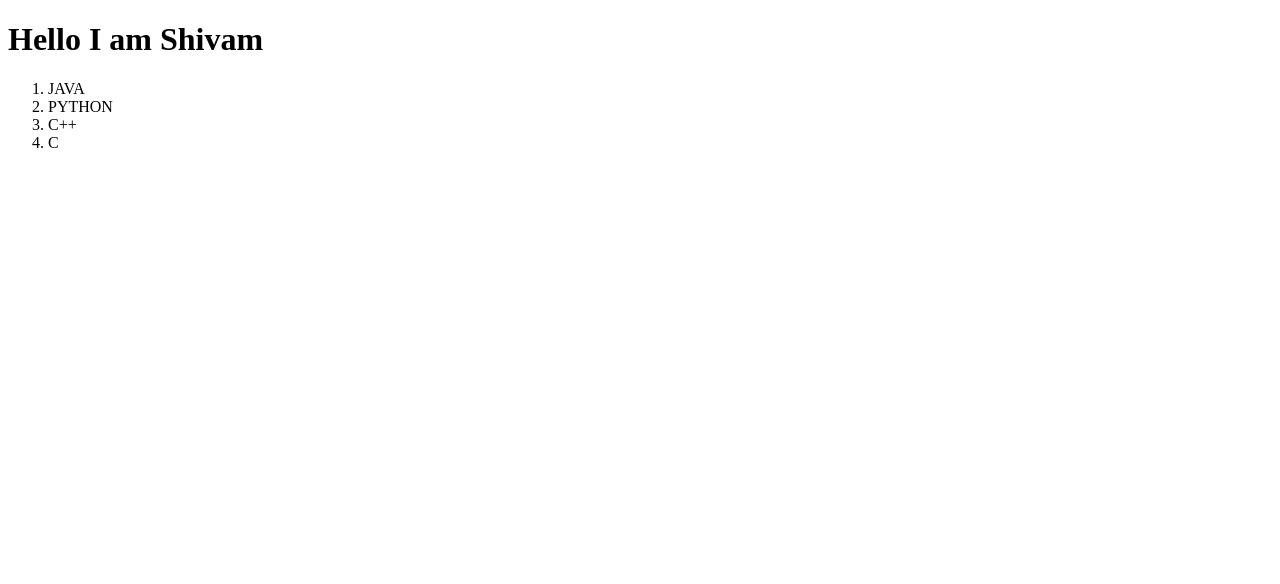
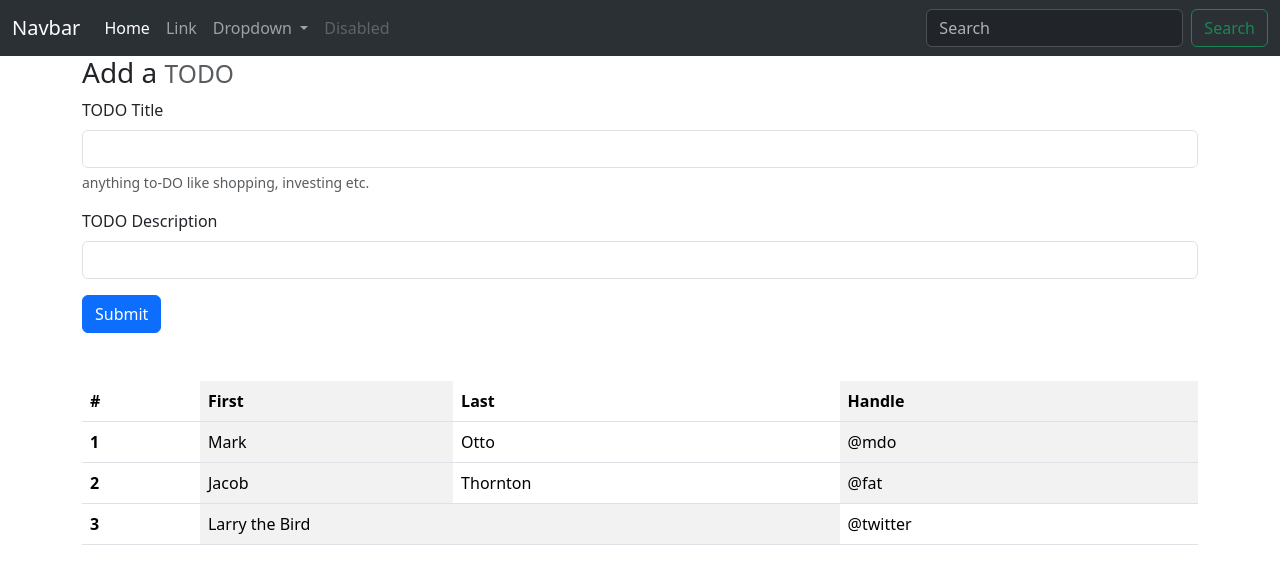
Before and after one commit to shivamnath027/Todo-List, a Flask app: page / in a window 1280 px wide. Shown: the top 584 px of the page. Run offline with Flask 3, Linux system fonts and the light colour scheme.

Commit message:
CODE WITH _ FLASK

```diff
--- a/app.py
+++ b/app.py
@@ -1,6 +1,22 @@
 from flask import Flask #import Flask module from flask package
 from flask import render_template #import render_template from flask package
+from flask_sqlalchemy import SQLAlchemy
+from datetime import datetime
+
 app = Flask(__name__)
+app.config['SQLALCHEMY_DATABASE_URI'] = "sqlite:///todo.db"
+app.config['SQLALCHEMY_TRACK_MODIFICATIONS'] = False
+db = SQLAlchemy(app)
+
+class Todo(db.Model):
+    sno = db.Column(db.Integer,primary_key=True)
+    title = db.Column(db.String(200),nullable=False)
+    desc = db.Column(db.String(500),nullable=False)
+    date_created = db.Column(db.DateTime,default= datetime.utcnow)
+
+    def __repr__(self) -> str:
+        return f"{self.sno} - {self.title}"
+
 @app.route('/')
 def hello_world():
     # return '<p>Hello world<p>'
--- a/templates/index.html
+++ b/templates/index.html
@@ -1,17 +1,114 @@
-<!DOCTYPE html>
+<!doctype html>
 <html lang="en">
-<head>
-    <meta charset="UTF-8">
-    <meta name="viewport" content="width=device-width, initial-scale=1.0">
-    <title>Document</title>
-</head>
-<body>
-    <h1> Hello I am Shivam</h1>
-    <ol>
-        <li>JAVA</li>
-        <li>PYTHON</li>
-        <li>C++</li>
-        <li>C</li>
-    </ol>
-</body>
+  <head>
+    <meta charset="utf-8">
+    <meta name="viewport" content="width=device-width, initial-scale=1">
+    <title>Bootstrap demo</title>
+    <link href="https://cdn.jsdelivr.net/npm/bootstrap@5.3.1/dist/css/bootstrap.min.css" rel="stylesheet" integrity="sha384-4bw+/aepP/YC94hEpVNVgiZdgIC5+VKNBQNGCHeKRQN+PtmoHDEXuppvnDJzQIu9" crossorigin="anonymous">
+  </head>
+  <body>
+
+    <nav class="navbar navbar-expand-lg bg-body-tertiary" data-bs-theme="dark">
+        <div class="container-fluid">
+          <a class="navbar-brand" href="#">Navbar</a>
+          <button class="navbar-toggler" type="button" data-bs-toggle="collapse" data-bs-target="#navbarSupportedContent" aria-controls="navbarSupportedContent" aria-expanded="false" aria-label="Toggle navigation">
+            <span class="navbar-toggler-icon"></span>
+          </button>
+          <div class="collapse navbar-collapse" id="navbarSupportedContent">
+            <ul class="navbar-nav me-auto mb-2 mb-lg-0">
+              <li class="nav-item">
+                <a class="nav-link active" aria-current="page" href="#">Home</a>
+              </li>
+              <li class="nav-item">
+                <a class="nav-link" href="#">Link</a>
+              </li>
+              <li class="nav-item dropdown">
+                <a class="nav-link dropdown-toggle" href="#" role="button" data-bs-toggle="dropdown" aria-expanded="false">
+                  Dropdown
+                </a>
+                <ul class="dropdown-menu">
+                  <li><a class="dropdown-item" href="#">Action</a></li>
+                  <li><a class="dropdown-item" href="#">Another action</a></li>
+                  <li><hr class="dropdown-divider"></li>
+                  <li><a class="dropdown-item" href="#">Something else here</a></li>
+                </ul>
+              </li>
+              <li class="nav-item">
+                <a class="nav-link disabled" aria-disabled="true">Disabled</a>
+              </li>
+            </ul>
+            <form class="d-flex" role="search">
+              <input class="form-control me-2" type="search" placeholder="Search" aria-label="Search">
+              <button class="btn btn-outline-success" type="submit">Search</button>
+            </form>
+          </div>
+        </div>
+      </nav>
+
+
+
+    <div class="container">
+
+        <h3>
+            Add a
+            <small class="text-body-secondary" >TODO </small>
+          </h3>
+
+        <form>
+            <div class="mb-3">
+              <label for="title" class="form-label">TODO Title</label>
+              <input type="text" class="form-control" id="title" aria-describedby="emailHelp">
+              <div id="titleHelp" class="form-text">anything to-DO like shopping, investing etc.</div>
+            </div>
+            <div class="mb-3">
+              <label for="desc" class="form-label">TODO Description</label>
+              <input type="text" class="form-control" id="desc">
+            </div>
+
+            <!-- <div class="mb-3 form-check">
+              <input type="checkbox" class="form-check-input" id="exampleCheck1">
+              <label class="form-check-label" for="exampleCheck1">Check me out</label>
+            </div> -->
+
+            <button type="submit" class="btn btn-primary">Submit</button>
+          </form>
+          </div>
+
+
+          <div class="container mt-5" >
+
+          <table class="table table-striped-columns">
+            <thead>
+              <tr>
+                <th scope="col">#</th>
+                <th scope="col">First</th>
+                <th scope="col">Last</th>
+                <th scope="col">Handle</th>
+              </tr>
+            </thead>
+            <tbody>
+              <tr>
+                <th scope="row">1</th>
+                <td>Mark</td>
+                <td>Otto</td>
+                <td>@mdo</td>
+              </tr>
+              <tr>
+                <th scope="row">2</th>
+                <td>Jacob</td>
+                <td>Thornton</td>
+                <td>@fat</td>
+              </tr>
+              <tr>
+                <th scope="row">3</th>
+                <td colspan="2">Larry the Bird</td>
+                <td>@twitter</td>
+              </tr>
+            </tbody>
+          </table>
+    </div>
+
+
+
+  </body>
 </html>
```
Also changed, not shown: todo.db (added), 2 other files.
